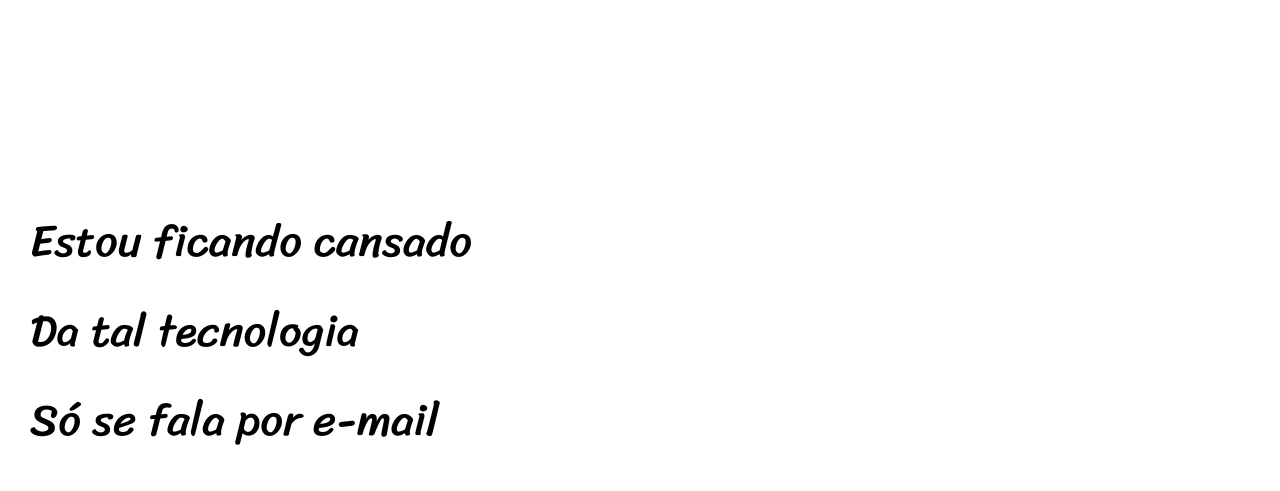
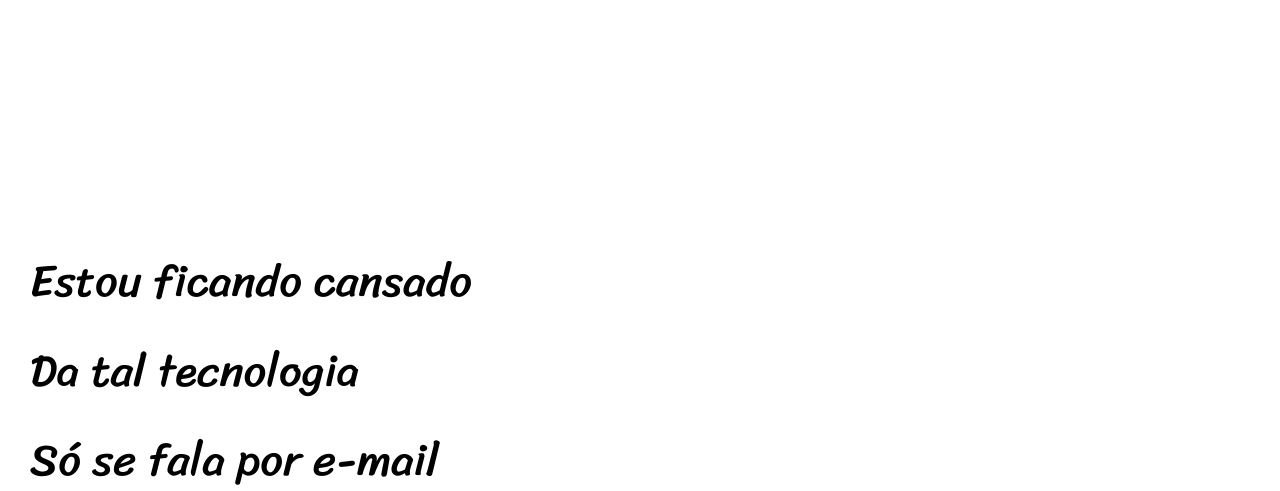
Before and after one commit to gillaercio/projeto-cordel, a plain HTML site: page index.html in a window 1280 px wide. Shown: the part 263-754 px from the top of the page. Drawn offline with Linux system fonts and the light colour scheme.

Commit message:
Update style.css

```diff
--- a/estilos/style.css
+++ b/estilos/style.css
@@ -49,8 +49,8 @@ a:hover {
 }
 
 section {
-    padding-top: 25vh;
-    padding-bottom: 25vh;
+    padding-top: 30vh;
+    padding-bottom: 30vh;
     padding-left: 30px;
     font-family: var(--font3);
     line-height: 2em;
```
